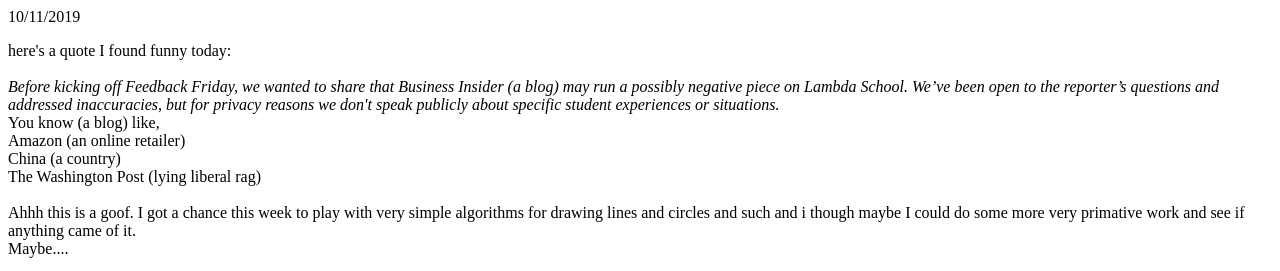
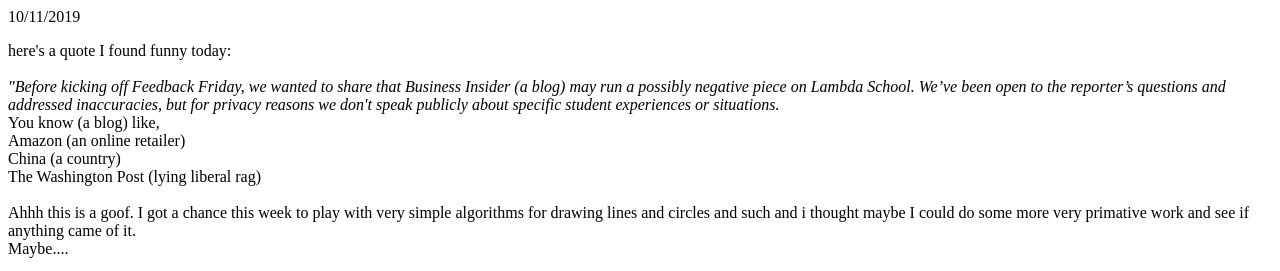
Before and after one commit to stilljack/stilljack.github.io, a plain HTML site: page index.html in a window 1280 px wide. Shown: the top 271 px of the page. Drawn offline with Linux system fonts and the light colour scheme.

Commit message:
Update index.html

```diff
--- a/index.html
+++ b/index.html
@@ -7,13 +7,13 @@
                  <p>here's a quote I found funny today:
 <br><br>
 <i>
-Before kicking off Feedback Friday, we wanted to share that Business Insider (a blog) may run a possibly negative piece on Lambda School. We’ve been open to the reporter’s questions and addressed inaccuracies, but for privacy reasons we don't speak publicly about specific student experiences or situations.
+"Before kicking off Feedback Friday, we wanted to share that Business Insider (a blog) may run a possibly negative piece on Lambda School. We’ve been open to the reporter’s questions and addressed inaccuracies, but for privacy reasons we don't speak publicly about specific student experiences or situations.
                  </i>
                  <br>
                          You know (a blog) like,<br>
                          Amazon (an online retailer)<br>
                          China (a country)<br>
-                         The Washington Post (lying liberal rag)<br><br>Ahhh this is a goof. I got a chance this week to play with very simple algorithms for drawing lines and circles and such and i though maybe I could do some more very primative work and see if anything came of it.<br>Maybe....
+                         The Washington Post (lying liberal rag)<br><br>Ahhh this is a goof. I got a chance this week to play with very simple algorithms for drawing lines and circles and such and i thought maybe I could do some more very primative work and see if anything came of it.<br>Maybe....
 
 
         <p>10/09/2019<br>
```
